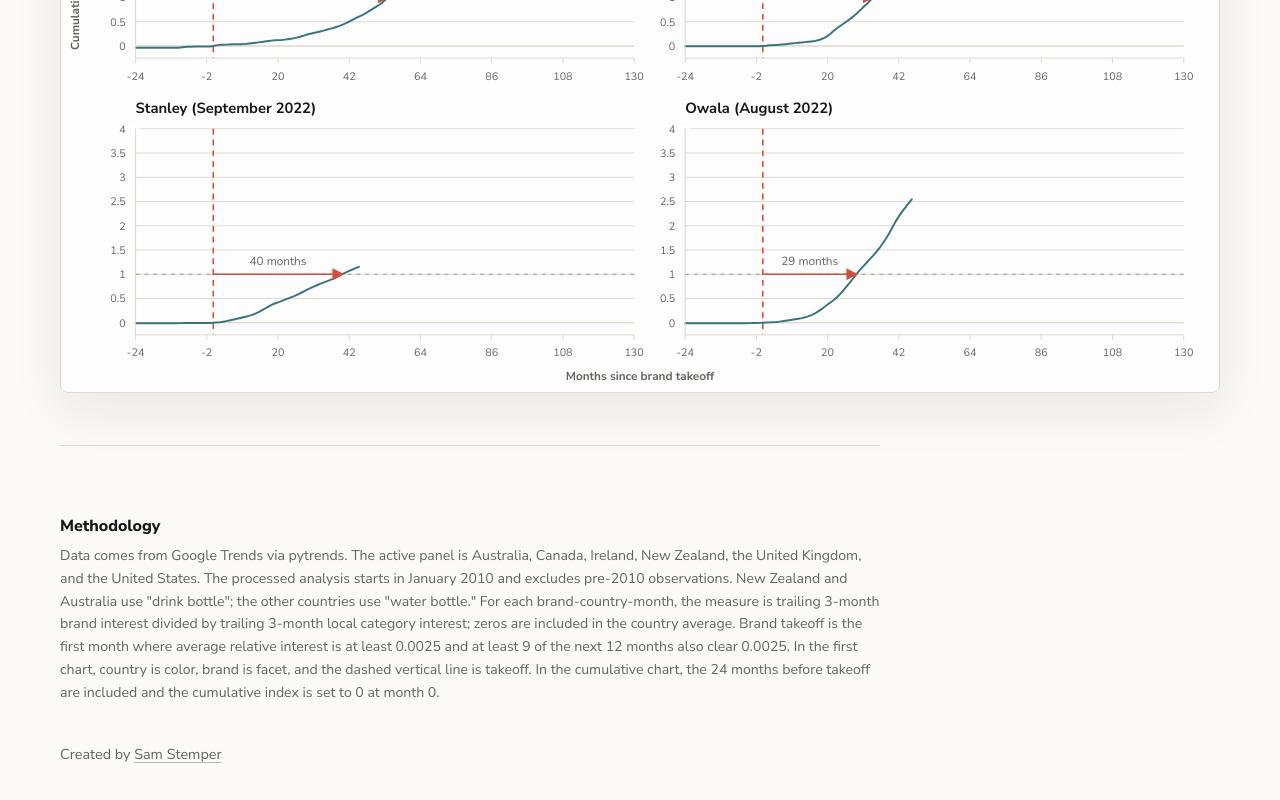
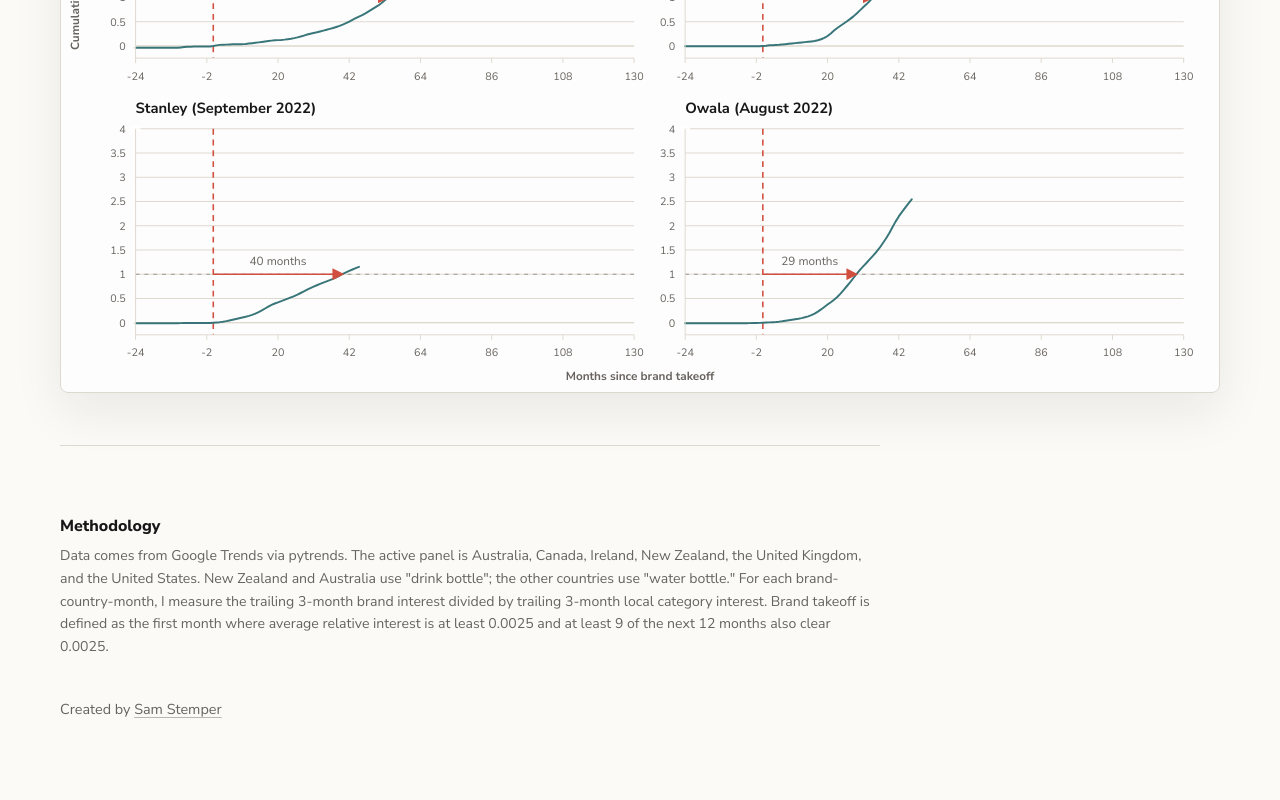
Before and after one commit to samstemper/tracksuit, a plain HTML site: page index.html in a window 1280 px wide. Shown: the part 2532-3332 px from the top of the page. After the commit the page ends 3287 px from the top, so only its background shows below. Drawn offline with Linux system fonts and the light colour scheme.

Commit message:
Revise methodology explanation in index.html
Updated the methodology description for clarity and conciseness.

```diff
--- a/index.html
+++ b/index.html
@@ -60,7 +60,7 @@
       <section class="methodology reveal">
         <h2>Methodology</h2>
         <p>
-          Data comes from Google Trends via pytrends. The active panel is Australia, Canada, Ireland, New Zealand, the United Kingdom, and the United States. The processed analysis starts in January 2010 and excludes pre-2010 observations. New Zealand and Australia use "drink bottle"; the other countries use "water bottle." For each brand-country-month, the measure is trailing 3-month brand interest divided by trailing 3-month local category interest; zeros are included in the country average. Brand takeoff is the first month where average relative interest is at least 0.0025 and at least 9 of the next 12 months also clear 0.0025. In the first chart, country is color, brand is facet, and the dashed vertical line is takeoff. In the cumulative chart, the 24 months before takeoff are included and the cumulative index is set to 0 at month 0.
+          Data comes from Google Trends via pytrends. The active panel is Australia, Canada, Ireland, New Zealand, the United Kingdom, and the United States. New Zealand and Australia use "drink bottle"; the other countries use "water bottle." For each brand-country-month, I measure the trailing 3-month brand interest divided by trailing 3-month local category interest. Brand takeoff is defined as the first month where average relative interest is at least 0.0025 and at least 9 of the next 12 months also clear 0.0025.
         </p>
       </section>
 
```
